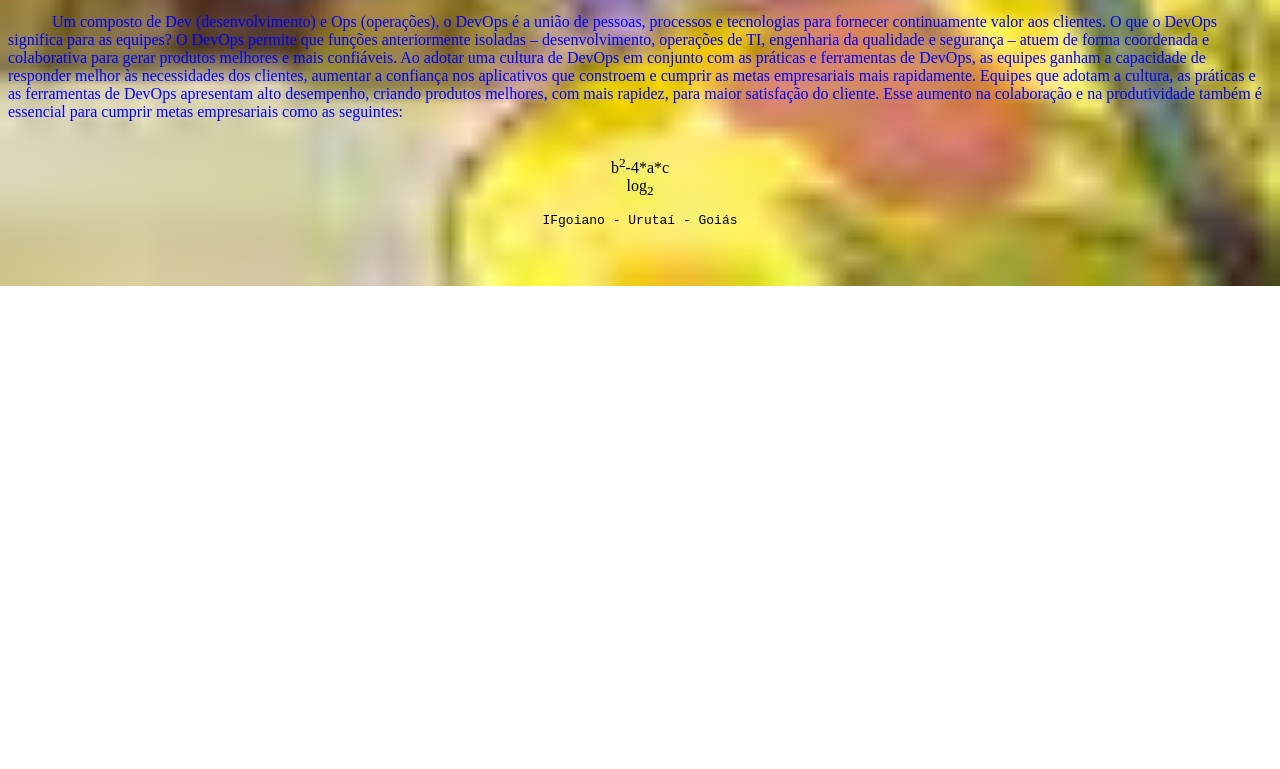
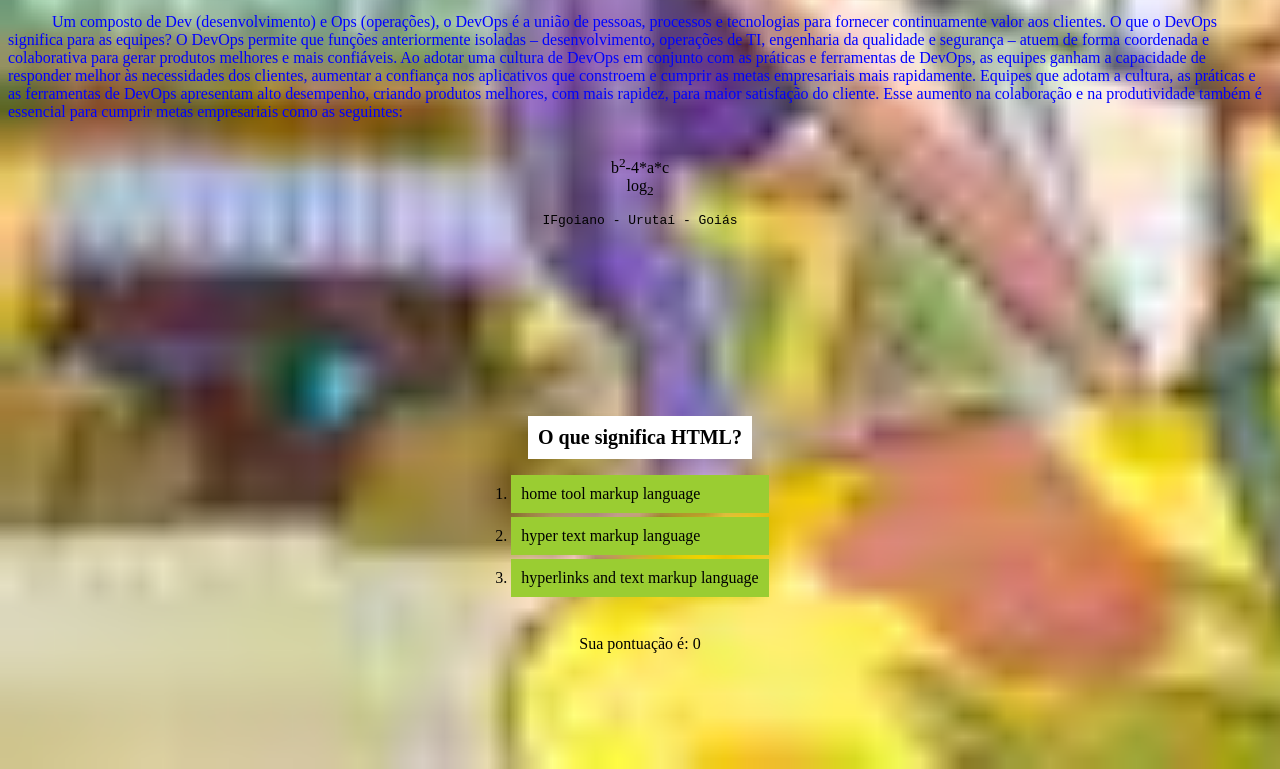
Before and after one commit to ArturMartinsFerreira/formularioHtml, a plain HTML site: page index.html in a window 1280 px wide. Shown: the part 3385-4154 px from the top of the page. Before the commit the page ends 3671 px from the top, so only its background shows below. Drawn offline with Linux system fonts and the light colour scheme.

Commit message:
adicionamento do js e quiz

```diff
--- a/index.html
+++ b/index.html
@@ -3,9 +3,18 @@
 
 <head>
 	<meta charset = "UTF-8">
+	<meta name="viewport" content=" width = device-width">
+	<meta name="description" content="Aulas de web">
+
 	<title>programação web aulas</title>
+
+	<link rel="preconnect" href="https://fonts.googleapis.com">
+	<link rel="preconnect" href="https://fonts.gstatic.com" crossorigin>
+
+
 	<link rel="stylesheet" href="styles/style.css">
 	<link rel="shortcut icon" href="icone/icone.jpg">
+
 </head>
 
 
@@ -34,7 +43,7 @@
 
 <h2>Atividade: Formulário </h2>
 
-
+<div>
 
 <img src="imagens/onp.jpg" alt="one piece imagem">
 
@@ -123,9 +132,11 @@
   <input type="button" onclick="alert('Botão aleatorio!')" value="Botão!">
 
 </form>
+</div>
+
 
 <br><br><br>
-
+<div>
 <center>Hellow Word!<br/>
 
 		IFgoiano - Urutaí - Goiás<br/>
@@ -204,6 +215,7 @@
 		</p>
 
 		</center>
+	</div>
 			<br/>
 
 			<center>
@@ -214,6 +226,24 @@
 
 
 		</pre></center>
+	<br/><br/><br/><br/><br/>
 
+	<div id="wrapper">
+		<div id="titulo">  </div>
+			<ul>
+				<li class="alternativa"></li>
+				<li class="alternativa"></li>
+				<li class="alternativa"></li>
+			</ul>
+
+			<br/>
+			<div id = "pontos"></div>
+			<br/>
+			<div id="result"></div>
+			<script src="js/script.js"></script>
+		</div>
+	</div>
+
+<br/><br/><br/><br/><br/>
 </body>
 </html>
--- /dev/null
+++ b/js/script.js
@@ -0,0 +1,114 @@
+let perguntas = [
+
+{
+  	titulo: 'O que significa HTML?',
+	alternativas:['home tool markup language','hyper text markup language', 'hyperlinks and text markup language'],
+	correta: 1
+},
+
+{
+	titulo: 'Qual time com mais campionatos brasileiros?',
+  alternativas:['Palmeiras','Vasco', 'Goiás'],
+  correta: 0
+},
+
+{
+	titulo: 'Qual destes estilos cervejas tem o tradicionalmente o maior Indice de IBU?',
+  alternativas:['Witbier','Wiess', 'IPA'],
+  correta: 2
+},
+{
+	titulo: 'Qual o maior artilheiro da historia do futebol em gols oficiais?',
+  alternativas:['Pelé','Lionel Messi', 'Cristiano Ronaldo'],
+  correta: 2
+},
+{
+	titulo: 'Qual a combinação de cartas mais forte no poker?',
+  alternativas:['Royal Straight Flush','Four-of-a-Kind', 'Full House'],
+  correta: 0
+}
+]
+
+let appO = {
+ start: function(){
+
+	this.atualP = 0;
+	this.totalP= 0;
+
+	let alts=document.querySelectorAll('.alternativa');
+	alts.forEach((element,index)=>{
+
+		element.addEventListener("click", ()=>{
+			this.checaResposta(index);
+		})
+	})
+
+	this.atuazPontos();
+
+	appO.mostraquestao(perguntas[this.atualP]);
+},
+ mostraquestao: function(q){
+	//mostra qual questão estamos exibindo
+	this.qatual = q;
+	//mostrando titulo
+	let titleDiv = document.getElementById('titulo');
+	titleDiv.textContent = q.titulo;
+	//mostrando as alternativas
+	let alts=document.querySelectorAll('.alternativa');
+	alts.forEach(function(element,index){
+		element.textContent=q.alternativas[index];
+
+	})
+
+},
+proximaPerg: function(){
+	this.atualP++;
+	if(this.atualP == perguntas.length){
+		this.atualP = 0;
+	}
+
+},
+checaResposta: function(user){
+	if(this.qatual.correta == user){
+		console.log("correta")
+		this.totalP++;
+		this.mostraR();
+	}else{
+		console.log("errada")
+		this.mostraR();
+	}
+	this.atuazPontos();
+	this.proximaPerg();
+	this.mostraquestao(perguntas[this.atualP]);
+
+},
+atuazPontos: function(){
+	let scoreDp = document.getElementById('pontos');
+	scoreDp.textContent =`Sua pontuação é:  ${this.totalP}`;
+
+
+
+},
+
+mostraR: function(correto){
+	let resultDiv = document.getElementById('result');
+	let result= '';
+
+	if(correto== true){
+		result = 'resposta correta';
+	}else{
+		let pergunta = perguntas[this.atualP];
+
+		let cindice = pergunta.correta;
+
+		let ctexto = pergunta.alternativas[cindice];
+		result = `Resposta correta é:  ${ctexto}`;
+	}
+
+	resultDiv.textContent =  result;
+}
+
+
+}
+
+appO.start();
--- a/styles/style.css
+++ b/styles/style.css
@@ -98,3 +98,41 @@ img{
 	display:block;
 	margin: 0 auto;
 }
+
+#wrapper{
+  margin-top: 40px;
+  width: 100%;
+  display: flex;
+  flex-direction: column;
+  align-items: center;
+}
+
+#wrapper div #wrapper ul{
+    width: 50%;
+    max-width: 300px;
+}
+
+ul{
+  padding: 0px;
+}
+
+#titulo{
+  font-size: 20px;
+  font-weight: bold;
+  background:white;
+  padding: 10px;
+
+}
+
+.alternativa{
+  list-style-type: nome;
+  margin-bottom: 4px;
+  padding: 10px;
+  background: yellowgreen;
+}
+
+
+.alternativa:hover {
+ cursor: pointer;
+ opacity: 0.5;
+}
```
